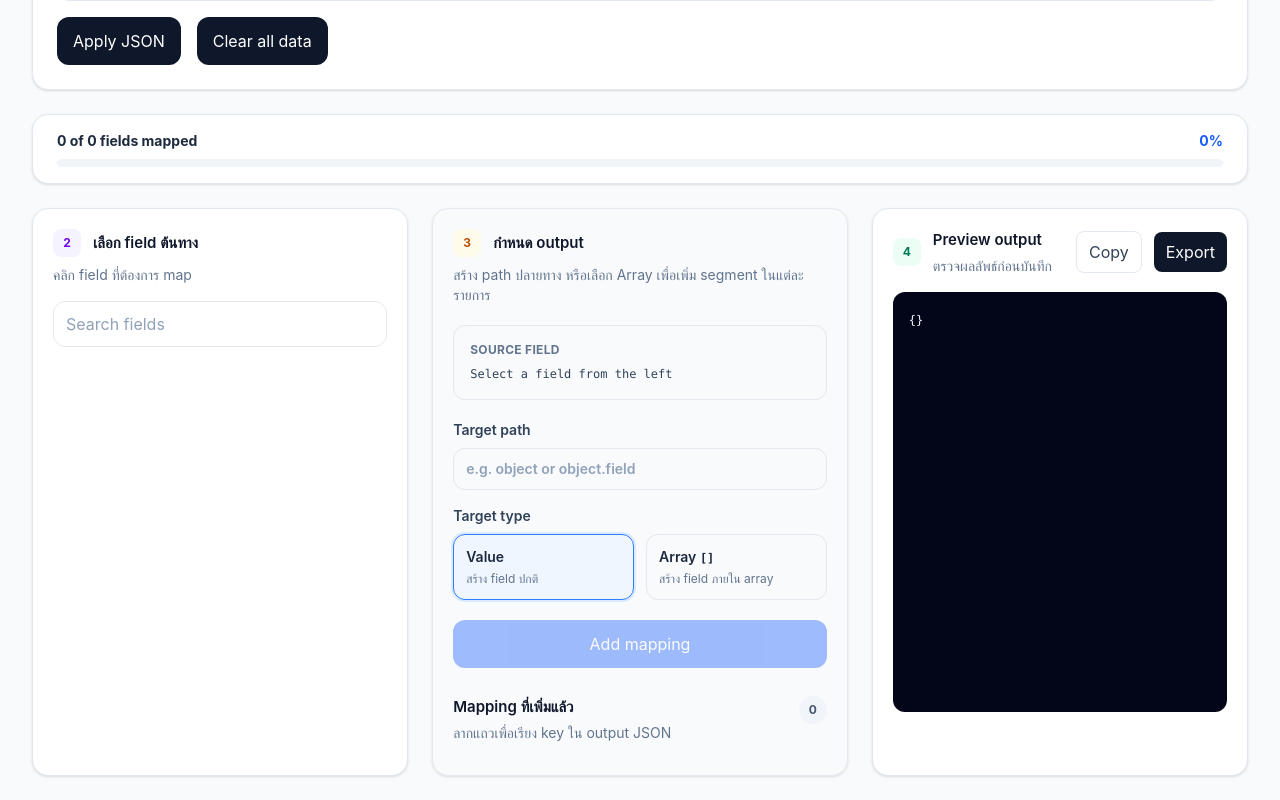
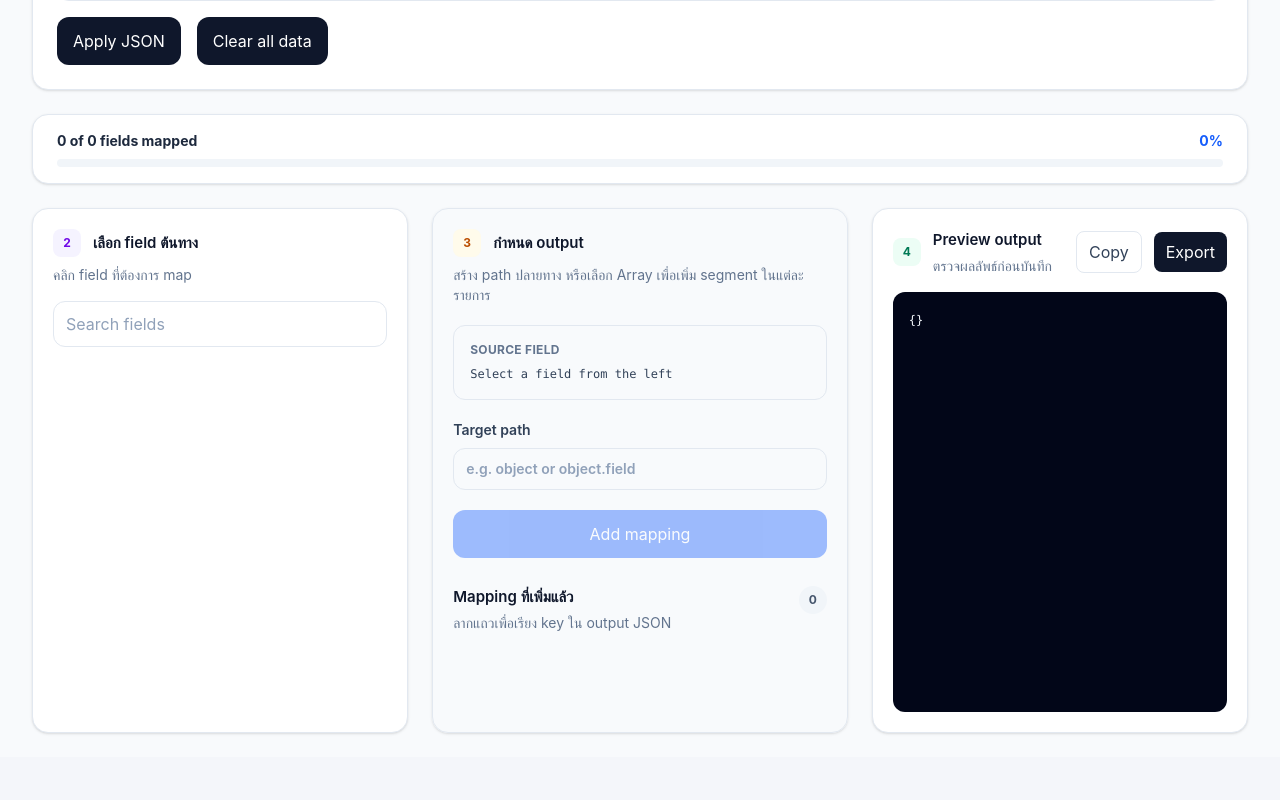
Before and after one commit to sttrex-13/Mapping-JSON-Fields-Adapter, a Vue app: page / in a window 1280 px wide. Shown: the part 600-1400 px from the top of the page. After the commit the page ends 1357 px from the top, so only its background shows below. Built offline with nearby package versions, Linux system fonts and the light colour scheme.

Commit message:
feat: show target type only array

```diff
--- a/src/App.vue
+++ b/src/App.vue
@@ -668,7 +668,7 @@ function downloadOutput() {
                 class="rounded-xl border border-slate-200 px-3 py-2.5 font-normal outline-none transition placeholder:text-slate-400 focus:border-blue-500 focus:ring-4 focus:ring-blue-50"
                 placeholder="e.g. object or object.field"
             /></label>
-            <fieldset>
+            <fieldset  v-if="selected?.type === 'array'" >
               <legend class="mb-2 text-sm font-semibold text-slate-700">
                 Target type
               </legend>
```
